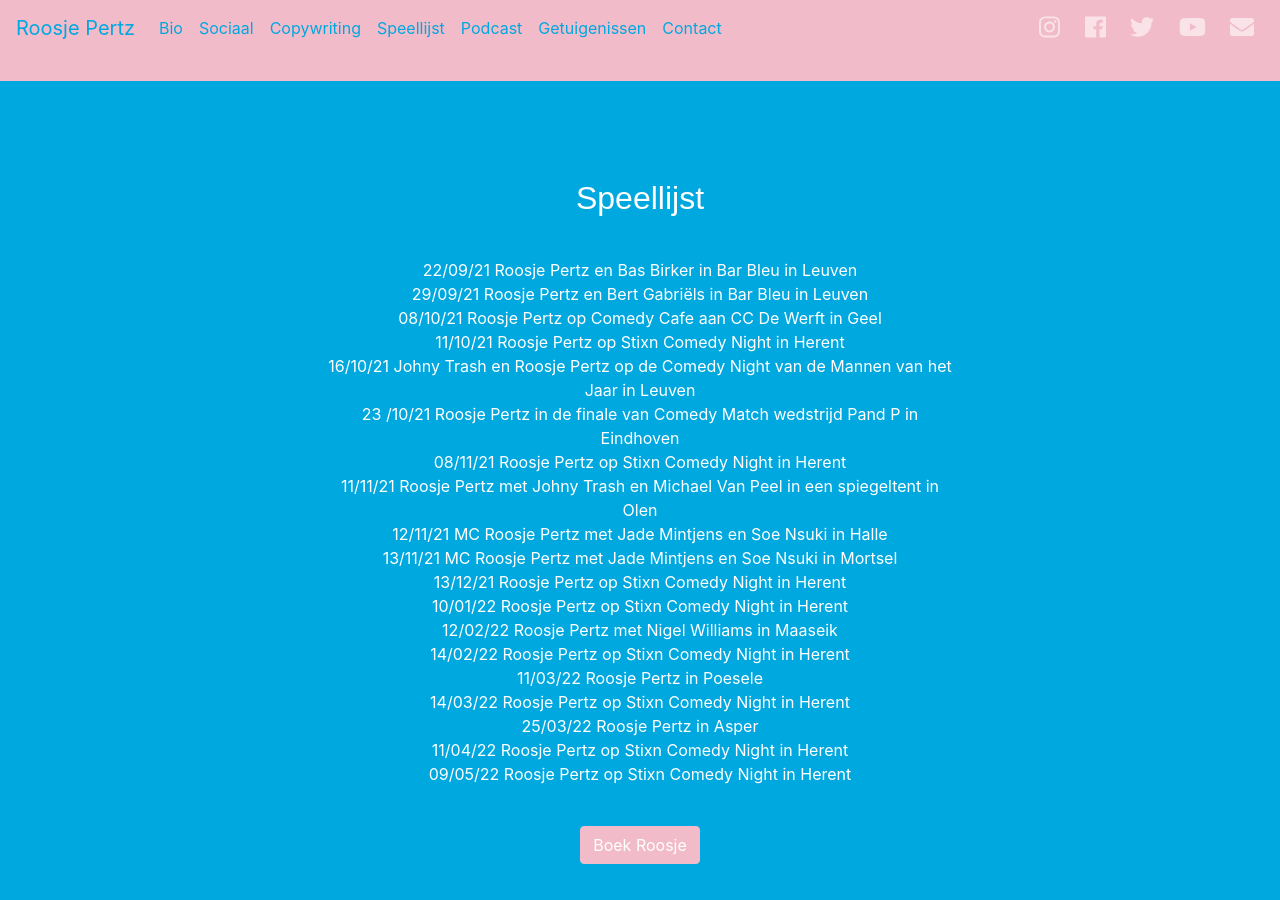
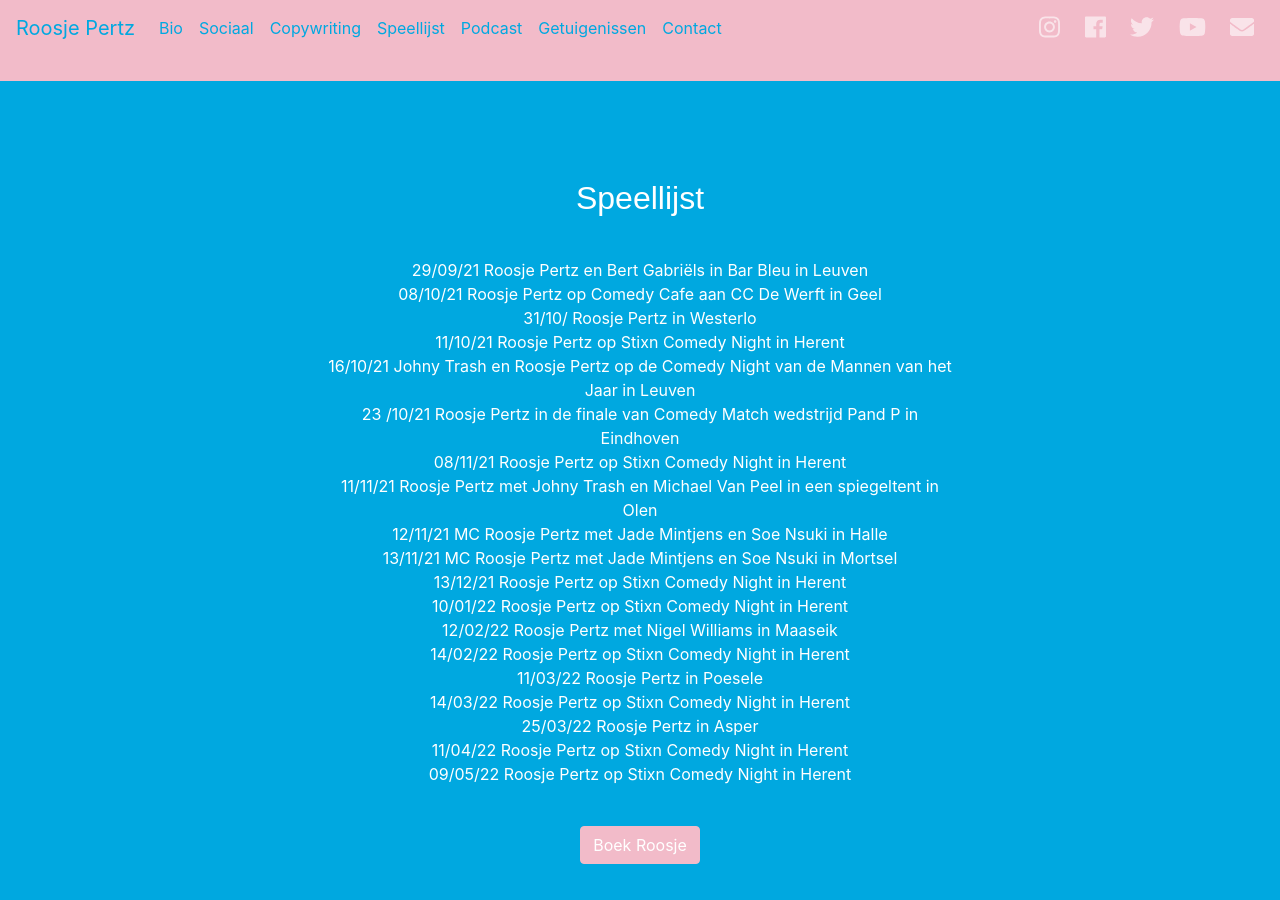
Before and after one commit to deprezedouard/roosjepertzbe, a Jekyll site: the page built from index.markdown, in a window 1280 px wide and 900 px high, scrolled down 1956 px. Built offline with Jekyll 4.4.1, drawn with Linux system fonts in a browser that asks for light colours; nearby versions of some CDN libraries; some web fonts are replaced; comment, search, counter and statistics services are not loaded.

Commit message:
Updated Index

```diff
--- a/index.markdown
+++ b/index.markdown
@@ -14,22 +14,21 @@
 socials_youtube_title: Roosje op Youtube
 speellijst_titel: Speellijst
 speellijst_button: Boek Roosje
-speellijst: " <br> 22/09/21 Roosje Pertz en Bas Birker in Bar Bleu in Leuven  <br>
-  29/09/21 Roosje Pertz en Bert Gabriëls in Bar Bleu in Leuven  <br> 08/10/21 Roosje
-  Pertz op Comedy Cafe aan CC De Werft in Geel <br> 11/10/21  Roosje Pertz op Stixn
-  Comedy Night in Herent  <br> 16/10/21 Johny Trash en Roosje Pertz op de Comedy Night
-  van de Mannen van het Jaar in Leuven <br> 23 /10/21 Roosje Pertz in de finale van
-  Comedy Match wedstrijd Pand P in Eindhoven   <br>  08/11/21  Roosje Pertz op Stixn
-  Comedy Night in Herent  <br> 11/11/21  Roosje Pertz met Johny Trash en Michael Van
-  Peel in een spiegeltent in Olen  <br> 12/11/21 MC Roosje Pertz met Jade Mintjens
-  en Soe Nsuki in Halle <br> 13/11/21 MC Roosje Pertz met Jade Mintjens en Soe Nsuki
-  in Mortsel  <br>  13/12/21  Roosje Pertz op Stixn Comedy Night in Herent <br> 10/01/22
-  \ Roosje Pertz op Stixn Comedy Night in Herent <br>12/02/22 Roosje Pertz met Nigel
-  Williams in Maaseik <br> 14/02/22  Roosje Pertz op Stixn Comedy Night in Herent
-  \ <br> 11/03/22  Roosje Pertz  in Poesele  <br> 14/03/22  Roosje Pertz op Stixn
-  Comedy Night in Herent <br> 25/03/22 Roosje Pertz in Asper <br> 11/04/22  Roosje
-  Pertz op Stixn Comedy Night in Herent\n<br> 09/05/22  Roosje Pertz op Stixn Comedy
-  Night in Herent <br>  "
+speellijst: " <br> 29/09/21 Roosje Pertz en Bert Gabriëls in Bar Bleu in Leuven  <br>
+  08/10/21 Roosje Pertz op Comedy Cafe aan CC De Werft in Geel  <br> 31/10/ Roosje
+  Pertz  in Westerlo <br> 11/10/21  Roosje Pertz op Stixn Comedy Night in Herent  <br>
+  16/10/21 Johny Trash en Roosje Pertz op de Comedy Night van de Mannen van het Jaar
+  in Leuven <br> 23 /10/21 Roosje Pertz in de finale van Comedy Match wedstrijd Pand
+  P in Eindhoven   <br>  08/11/21  Roosje Pertz op Stixn Comedy Night in Herent  <br>
+  11/11/21  Roosje Pertz met Johny Trash en Michael Van Peel in een spiegeltent in
+  Olen  <br> 12/11/21 MC Roosje Pertz met Jade Mintjens en Soe Nsuki in Halle <br>
+  13/11/21 MC Roosje Pertz met Jade Mintjens en Soe Nsuki in Mortsel  <br>  13/12/21
+  \ Roosje Pertz op Stixn Comedy Night in Herent <br> 10/01/22  Roosje Pertz op Stixn
+  Comedy Night in Herent <br>12/02/22 Roosje Pertz met Nigel Williams in Maaseik <br>
+  14/02/22  Roosje Pertz op Stixn Comedy Night in Herent  <br> 11/03/22  Roosje Pertz
+  \ in Poesele  <br> 14/03/22  Roosje Pertz op Stixn Comedy Night in Herent <br> 25/03/22
+  Roosje Pertz in Asper <br> 11/04/22  Roosje Pertz op Stixn Comedy Night in Herent\n<br>
+  09/05/22  Roosje Pertz op Stixn Comedy Night in Herent <br>  "
 podcast_title: Kilocast
 getuigenissen_title: Getuigenissen van collega's
 getuigenissen_text: "'Zonder twijfel de allergrappigste blondine van heel Kessel-Lo
```
